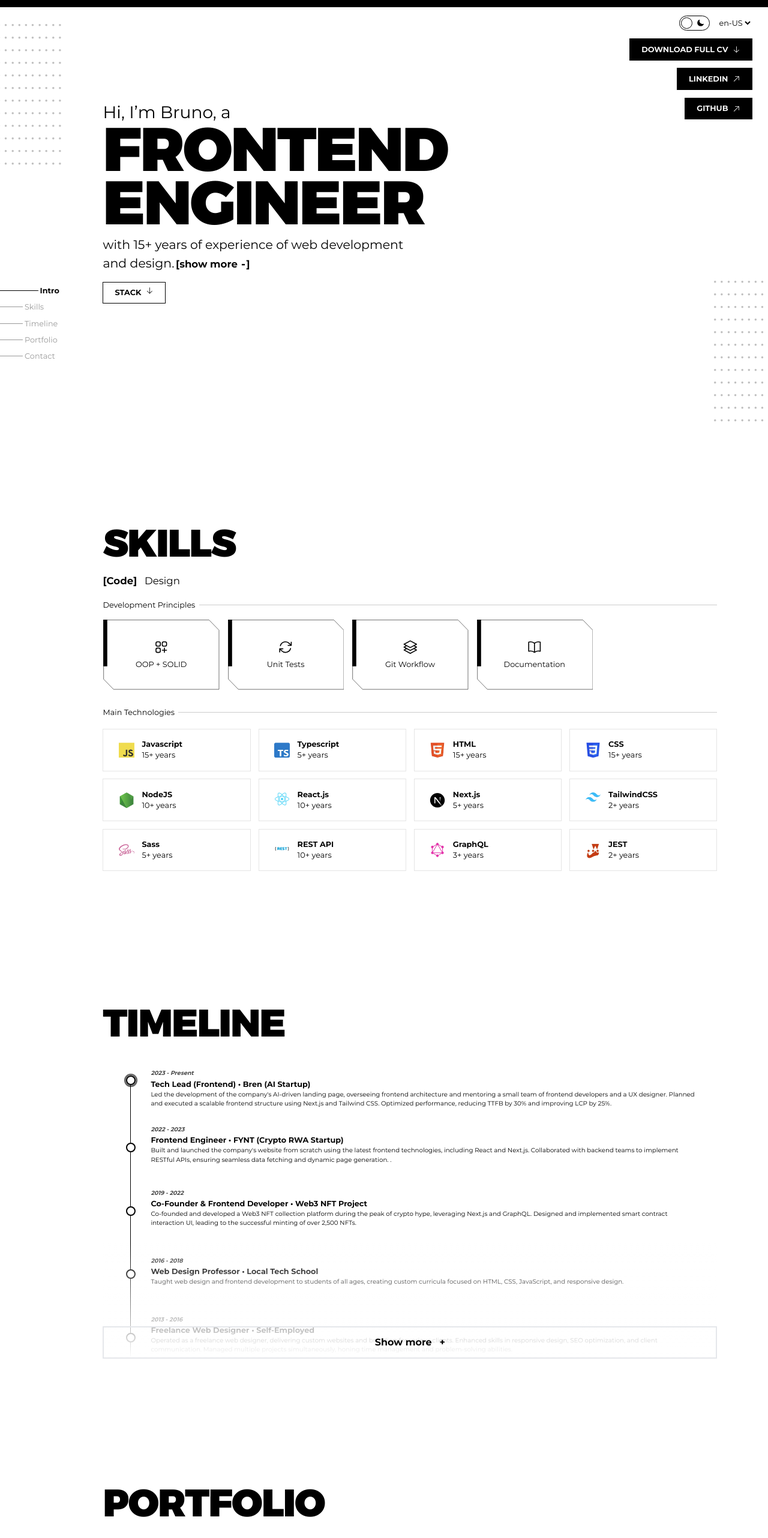
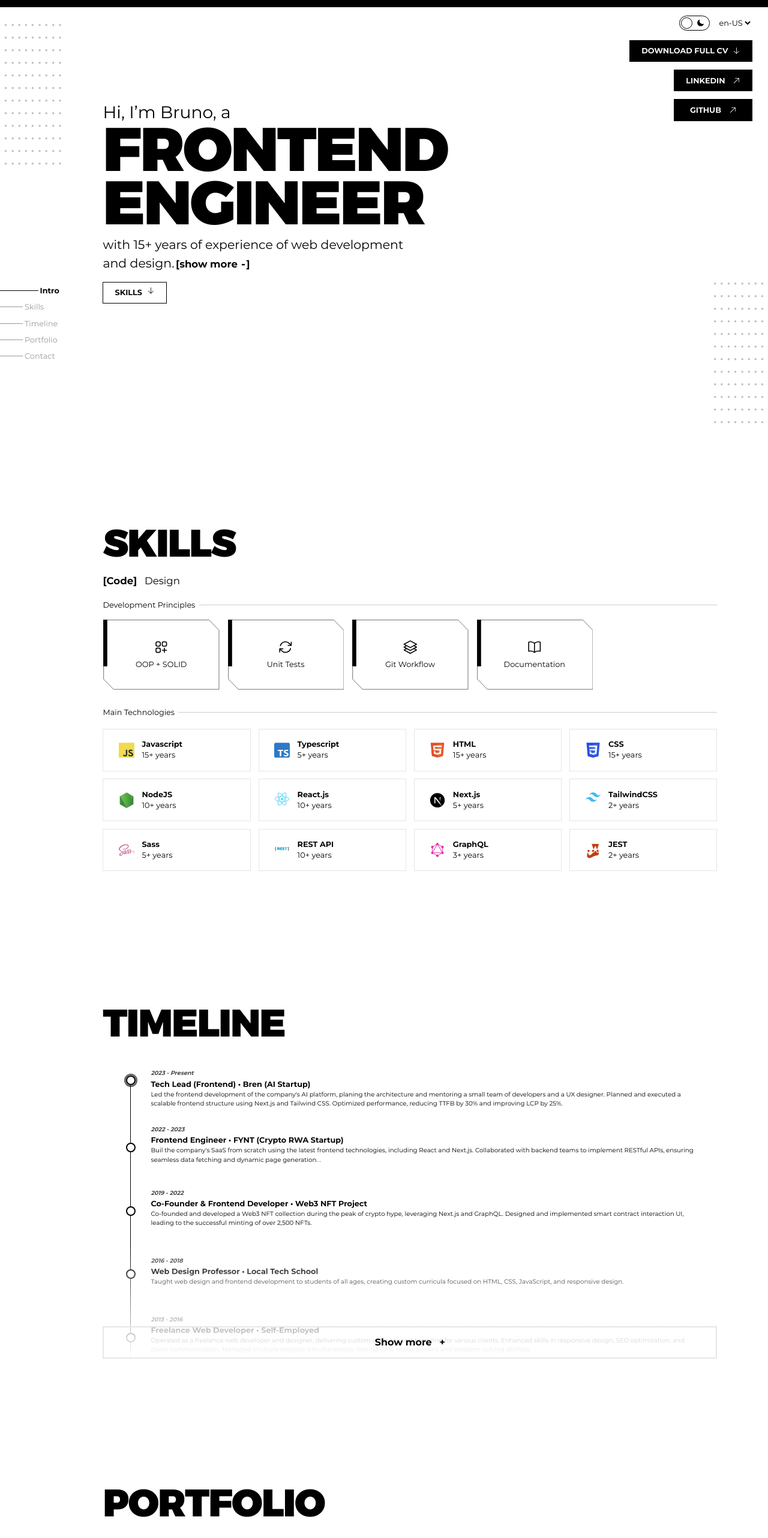
Before and after one commit to brunoformagio/brunoformagio, a Next.js app: page / in a window 1280 px wide. Shown: the top 2564 px of the page at 60% size. Built offline with nearby package versions, Linux system fonts and the light colour scheme.

Commit message:
polishing mobile experience

```diff
--- a/app/components/layout/Button.tsx
+++ b/app/components/layout/Button.tsx
@@ -6,7 +6,7 @@ interface ButtonProps {
 
 export const Button = ({children, onClick, solidButton}:ButtonProps) => {
     return <button
-    className={`font-bold ${solidButton ? `bg-black dark:bg-white dark:text-black text-white`: ``} fadeIn border-[0.5vw] lg:border-[0.1vw] px-[3vw] lg:px-[1.5vw] py-[2vw] lg:py-[0.6vw] lg:text-[1vw] flex items-center justify-center gap-2 dark:border-white border-black`}
+    className={`font-bold ${solidButton ? `bg-black dark:bg-white dark:text-black text-white`: ``} fadeIn border-[0.5vw] lg:border-[0.1vw] px-[3vw] lg:px-[1.5vw] py-[2vw] lg:py-[0.6vw] text-[3vw] lg:text-[1vw] flex items-center justify-center gap-2 dark:border-white border-black`}
     onClick={onClick}
     >{children}</button>;
 }
--- a/app/components/layout/Header.tsx
+++ b/app/components/layout/Header.tsx
@@ -36,7 +36,6 @@ export const Header = () => {
 
     //detect section on section state change and scroll
     useEffect(() => {
-        if(mobileMode) return;
         smoothScroll(section);
     }, [section]);
 
--- a/app/components/layout/LanguageSelector.tsx
+++ b/app/components/layout/LanguageSelector.tsx
@@ -10,7 +10,7 @@ export const LanguageSelector = () => {
     }, [language]);
 
 
-    return <select className="bg-transparent px-[1vw] lg:px-0 py-[0.1vw]  h-[7.5vw] lg:h-[2vw] text-[2.5vw] lg:text-[1vw] flex items-center justify-center gap-[0.6vw] rounded-full" value={language} onChange={(e) => setLanguage(e.target.value)}>
+    return <select className="bg-transparent px-[1vw] lg:px-0 py-[0.1vw]  h-[7.5vw] lg:h-[2vw] text-[4.5vw] lg:text-[1vw] flex items-center justify-center gap-[0.6vw] rounded-full" value={language} onChange={(e) => setLanguage(e.target.value)}>
         <option value="en-US">en-US</option>
         <option value="pt-BR">pt-BR</option>
     </select>
--- a/app/components/layout/Sidebar.tsx
+++ b/app/components/layout/Sidebar.tsx
@@ -4,10 +4,8 @@ import ThemeSwitcher from "../ThemeSwitcher";
 import { Button } from "./Button";
 import { ArrowUpRightIcon, ArrowDownIcon } from "@heroicons/react/24/solid";
 import { LanguageSelector } from "./LanguageSelector";
-import { useRouter } from "next/navigation";
 
 export const Sidebar = () => {
-    const router = useRouter();
     const { section } = useMainContext();
 
     const handleDownloadCV = () => {
@@ -16,14 +14,23 @@ export const Sidebar = () => {
 
     return (
         <div className="scale-75 lg:scale-100 origin-top-right right-[3vw] lg:right-[2vw] top-[3vw] lg:top-[2vw] fixed gap-[2vw] lg:gap-[1vw] flex flex-col items-end">
-            <div className="flex gap-[0.9vw]">
+            <div className="flex gap-[2.5vw] lg:gap-[0.9vw] mb-[2vw] lg:mb-[0.2vw] lg:py-0 py-[2vw]">
                 <ThemeSwitcher />
                 <LanguageSelector />
             </div>
-            {section === "start" && <div className=" flex flex-col items-end gap-[3vw] lg:gap-[1vw] ">
+            {<div className={`${section === "start" ? `fadeIn` : `fadeOut opacity-0`} flex flex-col items-end gap-[3vw] lg:gap-[1vw] `}>
             <Button onClick={() => handleDownloadCV()} solidButton>DOWNLOAD FULL CV <ArrowDownIcon className="w-[3vw] lg:w-[1vw]" /></Button>
-            <Button onClick={() => window.open("https://www.linkedin.com/in/brunoformagio/", "_blank")} solidButton>LINKEDIN <ArrowUpRightIcon className="w-[3vw] lg:w-[1vw]" /></Button>
-            <Button onClick={() => window.open("https://github.com/brunoformagio", "_blank")} solidButton>GITHUB <ArrowUpRightIcon className="w-[3vw] lg:w-[1vw]" /></Button>
+            <div className="flex lg:flex-col gap-[3vw] lg:gap-[1vw]">
+                <Button onClick={() => window.open("https://www.linkedin.com/in/brunoformagio/", "_blank")} solidButton>
+                    <span className="hidden lg:flex items-center justify-center gap-[3vw] lg:gap-[1vw]">LINKEDIN <ArrowUpRightIcon className="w-[3vw] lg:w-[1vw]" />
+                    </span>
+                    <img src="logos/linkedin.png" alt="linkedin" className={`w-[7vw] flex lg:hidden`}/>
+                </Button>
+                <Button onClick={() => window.open("https://github.com/brunoformagio", "_blank")} solidButton>
+                    <span className="hidden lg:flex items-center justify-center gap-[3vw] lg:gap-[1vw]">GITHUB <ArrowUpRightIcon className="w-[3vw] lg:w-[1vw]" /></span>
+                    <img src="logos/github.svg" alt="github" className={`w-[7vw] flex lg:hidden`}/>
+                </Button>
+            </div>
             <div className="dark:opacity-50 bg-[url(/detail_1.svg)] mb-[2vw] w-[10vw] relative right-[-5vw] mt-[20vw] h-[20vw] bg-contain bg-no-repeat " />
             </div>}
         </div>
--- a/app/components/layout/SubTitle.tsx
+++ b/app/components/layout/SubTitle.tsx
@@ -1,6 +1,6 @@
 "use client";
 function SubTitle({text}:{text:string}) {
-  return <div className=" lg:my-0 my-[5vw] w-full truncate flex items-center justify-center gap-[2vw] lg:gap-[0.5vw]"><span className="text-[2.5vw] lg:text-[1vw]">{text}</span><span className="w-full h-[0.05vw] dark:bg-white/30 bg-black/20"/></div>;
+  return <div className=" lg:my-0 my-[5vw] w-full truncate flex items-center justify-center gap-[2vw] lg:gap-[0.5vw]"><span className="text-[2.5vw] lg:text-[1vw]">{text}</span><span className="w-full h-[0.1vw] dark:bg-white/30 bg-black/20"/></div>;
 }
 
 export default SubTitle;
--- a/app/components/sections/portfolio/PortfolioSection.tsx
+++ b/app/components/sections/portfolio/PortfolioSection.tsx
@@ -14,7 +14,6 @@ interface PortfolioProps {
 }
 
 export default function PortfolioSection() {
-    const { resolvedTheme } = useTheme();
     const { language } = useMainContext();
 
     const LINKS: PortfolioProps[] = [
--- a/app/components/sections/stack/SkillsSection.tsx
+++ b/app/components/sections/stack/SkillsSection.tsx
@@ -17,7 +17,9 @@ const SkillsContainer = ({ children }: { children: any }) => {
 
     return <div className=" relative lg:h-auto max-w-full w-[80vw] mt-[1.4vw]">
         <div className="relative gap-[2vw] h-[37vw] lg:h-auto max-w-full w-[80vw]  lg:gap-[1vw]  overflow-y-hidden overflow-x-auto flex lg:grid lg:grid-cols-4 " onScroll={handleScroll}>{children}</div>
-        <span className={`${scrolledMaxRight ? `lg:hidden block` : `hidden`} fadeIn absolute top-0 -right-[1px] w-[10vw] h-[calc(100%-7vw)]  flex items-center justify-center bg-gradient-to-l from-black/100 to-black/0`}><span className="!rotate-90 relative w-[10vw] h-[10vw] "><ChevronUpIcon className=" animate-bounce " /></span></span>
+        <span className={`${scrolledMaxRight ? `lg:hidden block` : `hidden`} fadeIn absolute top-0 -right-[1px] w-[10vw] h-[calc(100%-7vw)]  flex items-center justify-center bg-gradient-to-l from-black/100 to-black/0`}>
+        {/* <span className="!rotate-90 relative w-[10vw] h-[10vw] "><ChevronUpIcon className=" animate-bounce " /></span> */}
+        </span>
     </div>
 }
 
--- a/app/components/sections/start/HomeHeadline.tsx
+++ b/app/components/sections/start/HomeHeadline.tsx
@@ -6,7 +6,7 @@ import { RandomLetterChangeAnimation } from "../../fx/RandomLetterChangeAnimatio
 export default function HomeHeadline() {
     const { language } = useMainContext();
     return <>
-            <div style={{backgroundImage:`url(/me_mobile.webp)`}} className={`block md:hidden [@media(max-height:600px)]:hidden bg-cover relative  h-[25vw] w-[25vw] mt-[-15vw] mb-[2vw] slideIn`}/>
+            <div style={{backgroundImage:`url(/me_mobile.webp)`}} className={`block md:hidden [@media(max-height:500px)]:hidden bg-cover relative  h-[25vw] w-[25vw] mt-[-15vw] mb-[2vw] slideIn`}/>
 
         <div className="text-[5vw] lg:text-[2.2vw] mb-[1vw] lg:mb-0">{GeneralTranslations.section_one[0][language]}</div>
         <h1 className="text-[12vw] lg:text-[8vw] font-black tracking-tight leading-[12vw] lg:leading-[7vw]">
--- a/app/components/sections/timeline/Timeline.tsx
+++ b/app/components/sections/timeline/Timeline.tsx
@@ -9,22 +9,22 @@ const TIMELINE_ITEMS: TimelineItemProps[] = [
         "legend": "2023 - Present",
         "titleEn": "Tech Lead (Frontend)  • Bren (AI Startup)",
         "titleBr": "Tech Lead (Frontend)  • Bren (Startup de IA)",
-        "descriptionEn": "Led the development of the company's AI-driven landing page, overseeing frontend architecture and mentoring a small team of frontend developers and a UX designer.\n\nPlanned and executed a scalable frontend structure using Next.js and Tailwind CSS.\n\nOptimized performance, reducing TTFB by 30% and improving LCP by 25%.",
-        "descriptionBr": "Liderou o desenvolvimento da landing page com IA da empresa, supervisionando a arquitetura frontend e orientando uma pequena equipe de desenvolvedores frontend e um designer UX.\n\nPlanejou e executou uma estrutura frontend escalável usando Next.js e Tailwind CSS.\n\nOtimização de desempenho, reduzindo TTFB em 30% e melhorando o LCP em 25%."
+        "descriptionEn": "Led the frontend development of the company's AI platform, planing the architecture and mentoring a small team of developers and a UX designer.\n\nPlanned and executed a scalable frontend structure using Next.js and Tailwind CSS.\n\nOptimized performance, reducing TTFB by 30% and improving LCP by 25%.",
+        "descriptionBr": "Liderou o desenvolvimento frontend da plataforma de IA da empresa, planejando a arquitetura e orientando uma pequena equipe de desenvolvedores e um designer UX.\n\nPlanejou e executou uma estrutura frontend escalável usando Next.js e Tailwind CSS.\n\nOtimização de desempenho, reduzindo TTFB em 30% e melhorando o LCP em 25%.",
     },
     {
         "legend": "2022 - 2023",
         "titleEn": "Frontend Engineer  • FYNT (Crypto RWA Startup)",
         "titleBr": "Frontend Engineer  • FYNT (Startup de Crypto RWA)",
-        "descriptionEn": "Built and launched the company's website from scratch using the latest frontend technologies, including React and Next.js.\n\nCollaborated with backend teams to implement RESTful APIs, ensuring seamless data fetching and dynamic page generation.\n\n.",
-        "descriptionBr": "Construiu e lançou o site da empresa do zero usando as mais recentes tecnologias frontend, incluindo React e Next.js.\n\nColaborou com equipes de backend para implementar APIs RESTful, garantindo a busca de dados e geração de páginas dinâmicas.\n\n."
+        "descriptionEn": "Buil the company's SaaS from scratch using the latest frontend technologies, including React and Next.js.\n\nCollaborated with backend teams to implement RESTful APIs, ensuring seamless data fetching and dynamic page generation.\n\n.",
+        "descriptionBr": "Construiu o SaaS da empresa do zero usando as mais recentes tecnologias frontend, incluindo React e Next.js.\n\nColaborou com equipes de backend para implementar APIs RESTful, garantindo a busca de dados e geração de páginas dinâmicas.\n\n."
     },
     {
         "legend": "2019 - 2022",
         "titleEn": "Co-Founder & Frontend Developer  • Web3 NFT Project",
         "titleBr": "Co-Fundador & Desenvolvedor Frontend  • Projeto NFT Web3",
-        "descriptionEn": "Co-founded and developed a Web3 NFT collection platform during the peak of crypto hype, leveraging Next.js and GraphQL.\n\nDesigned and implemented smart contract interaction UI, leading to the successful minting of over 2,500 NFTs.",
-        "descriptionBr": "Co-fundou e desenvolveu uma plataforma de coleção NFT Web3 durante o auge do hype cripto, usando Next.js e GraphQL.\n\nProjetou e implementou a interface de interação com contratos inteligentes, resultando na cunhagem bem-sucedida de mais de 2.500 NFTs."
+        "descriptionEn": "Co-founded and developed a Web3 NFT collection during the peak of crypto hype, leveraging Next.js and GraphQL.\n\nDesigned and implemented smart contract interaction UI, leading to the successful minting of over 2,500 NFTs.",
+        "descriptionBr": "Co-fundou e desenvolveu uma coleção NFT Web3 durante o auge do hype cripto, usando Next.js e GraphQL.\n\nProjetou e implementou a interface de interação com contratos inteligentes, resultando na cunhagem bem-sucedida de mais de 2.500 NFTs."
     },
     {
         "legend": "2016 - 2018",
@@ -35,16 +35,16 @@ const TIMELINE_ITEMS: TimelineItemProps[] = [
     },
     {
         "legend": "2013 - 2016",
-        "titleEn": "Freelance Web Designer  • Self-Employed",
-        "titleBr": "Designer Web Freelancer  • Autônomo",
-        "descriptionEn": "Operated as a freelance web designer, delivering custom websites and branding for various clients.\n\nEnhanced skills in responsive design, SEO optimization, and client communication.\n\nManaged multiple projects simultaneously, honing time management and problem-solving abilities.",
-        "descriptionBr": "Atuou como designer web freelancer, desenvolvendo sites personalizados e identidades visuais para diversos clientes.\n\nAprimorou habilidades em design responsivo, otimização para SEO e comunicação com clientes.\n\nGerenciou vários projetos simultaneamente, aprimorando habilidades de gestão de tempo e resolução de problemas."
+        "titleEn": "Freelance Web Developer  • Self-Employed",
+        "titleBr": "Desenvolvedor Web Freelancer  • Autônomo",
+        "descriptionEn": "Operated as a freelance web developer and designer, delivering custom websites and branding for various clients.\n\nEnhanced skills in responsive design, SEO optimization, and client communication.\n\nManaged multiple projects simultaneously, honing time management and problem-solving abilities.",
+        "descriptionBr": "Atuou como desenvolvedor e designer freelancer, desenvolvendo sites personalizados e identidades visuais para diversos clientes.\n\nAprimorou habilidades em design responsivo, otimização para SEO e comunicação com clientes.\n\nGerenciou vários projetos simultaneamente, aprimorando habilidades de gestão de tempo e resolução de problemas."
     },
 
     {
         "legend": "2011 - 2013",
-        "titleEn": "Designer  • Aversa (In-House Design Agency)",
-        "titleBr": "Designer  • Aversa (Agência de Design Interna)",
+        "titleEn": "Designer & Web Developer  • Aversa (In-House Design Agency)",
+        "titleBr": "Designer & Web Developer  • Aversa (Agência de Design Interna)",
         "descriptionEn": "Designed advertising materials, printed assets, and maintained the company's website.\n\nGained initial experience with OOP principles applied to JavaScript.\n\nCollaborated with marketing teams to align design strategies with business goals.",
         "descriptionBr": "Desenvolveu materiais publicitários, peças impressas e fez manutenção do site da empresa.\n\nTeve o primeiro contato com princípios de POO aplicados ao JavaScript.\n\nColaborou com equipes de marketing para alinhar estratégias de design aos objetivos de negócios."
     },
@@ -83,7 +83,7 @@ export default function Timeline() {
 
 
     return <>
-        <div className={`mt-[3vw] lg:mt-0 !transition-[0.2s] relative w-full overflow-hidden flex justify-center`}>
+        <div className={`mt-[3vw] mb-[20vw] lg:mb-[0vw] lg:mt-0 !transition-[0.2s] relative w-full overflow-hidden flex justify-center`}>
             <div className={`!transition-[0.2s] justify-start flex flex-col items-start  max-w-full pt-[2vw]   pb-[7vw] ${!expanded ? `h-[60vh] lg:h-[40vw] overflow-hidden` : `h-auto`}`}>
                 {timeline.map((item, i) =>
                     <TimelineItem
--- a/app/components/sections/timeline/TimelineComponents.tsx
+++ b/app/components/sections/timeline/TimelineComponents.tsx
@@ -1,5 +1,7 @@
 "use client";
+import { useState } from "react";
 import { useMainContext } from "../../context/mainContext";
+import { Button } from "../../layout/Button";
 
 export interface TimelineItemProps {
     legend?: string;
@@ -37,6 +39,8 @@ const TimelineItemLineArea = ({ children}: { children: any }) => <div className=
 // }
 
 const RenderDescription = ({ title, legend, description, stacks, detailedMode }: { title:string, legend?:string, description:string, stacks:string[],  detailedMode:boolean }) => {
+    const [showDescription, setShowDescription] = useState(false);
+
     return <div className="flex flex-col items-start justify-start w-full text-left px-[2vw]">
         <div className="text-[3vw] lg:text-[1vw] font-bold">
             <div>{<span className="opacity-75 font-regular text-[2.5vw] lg:text-[0.75vw] italic ">{legend}</span>}
@@ -44,8 +48,11 @@ const RenderDescription = ({ title, legend, description, stacks, detailedMode }:
             </div>
         </div>
         {/* <RenderStacks stacks={stacks} /> */}
+    <div className={`${showDescription ? `grid-rows-[1fr]  ` : `grid-rows-[0fr] lg:grid-rows-[1fr]`} grid  duration-500 overflow-hidden text-[3vw] lg:text-[0.8vw] relative   w-full`}><div className={`w-full overflow-hidden`}>{description}</div></div>
+    <div className={`lg:hidden inline-flex mt-[2vw]`}>
+    <Button onClick={() => setShowDescription(!showDescription)} solidButton={showDescription}>{showDescription ? "[-] Hide" : "[+] Show"} description</Button>
+    </div>
 
-    <span className={`text-[3vw] lg:text-[0.8vw]`}>{description}</span>
         </div>
 
 }
--- a/app/constants/GeneralTranslations.tsx
+++ b/app/constants/GeneralTranslations.tsx
@@ -29,8 +29,8 @@ export const GeneralTranslations = {
       "pt-BR": "mostrar mais"
     },
     {
-      "en-US": "STACK",
-      "pt-BR": "TECNOLOGIAS"
+      "en-US": "SKILLS",
+      "pt-BR": "HABILIDADES"
     },
     {
         "en-US": "Specialized in building solutions focused on usability and scalability, always seeking the best possible experience for the user.",
--- a/tailwind.config.ts
+++ b/tailwind.config.ts
@@ -9,6 +9,10 @@ const config: Config = {
   ],
   theme: {
     extend: {
+      gridTemplateRows: {
+        "animate-height-open": "1fr",
+        "animate-height-closed": "0fr",
+      },
       fontFamily: {
         sans: ['var(--font-montserrat)'],
       },
```
